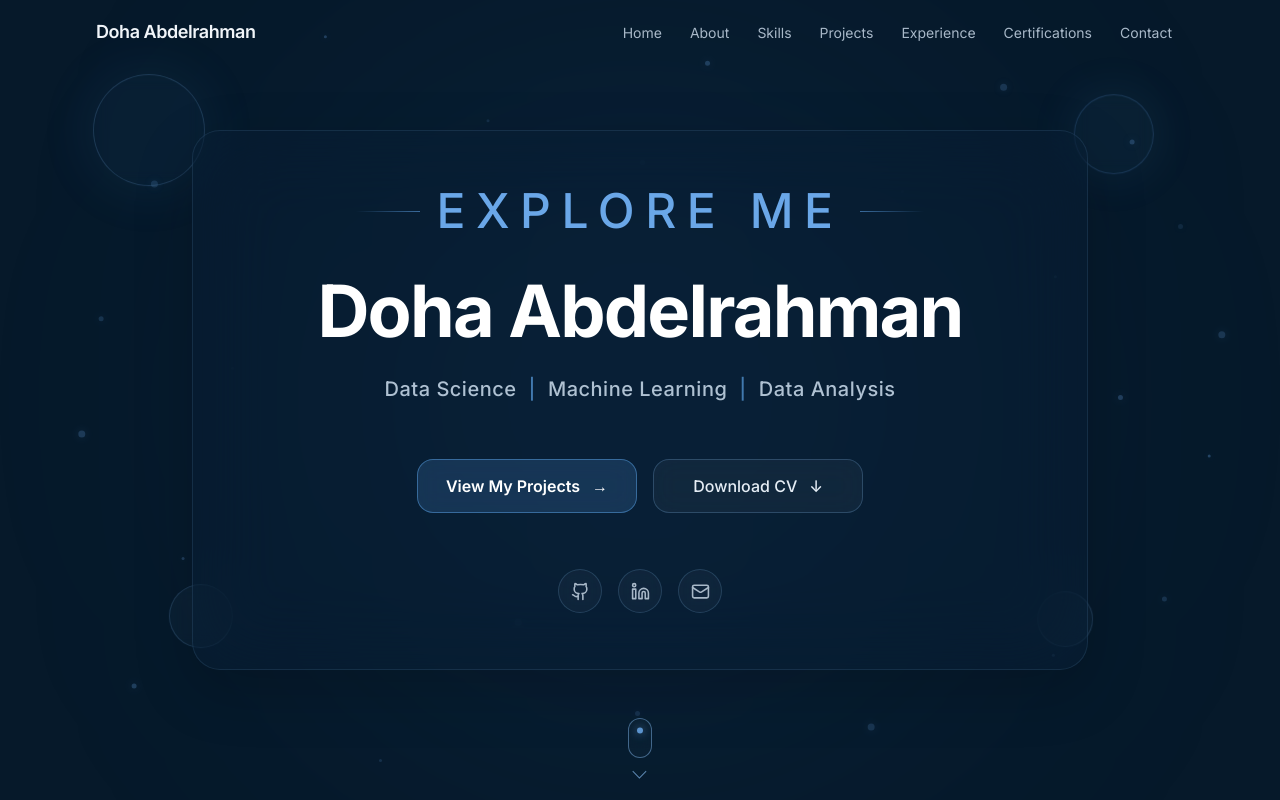
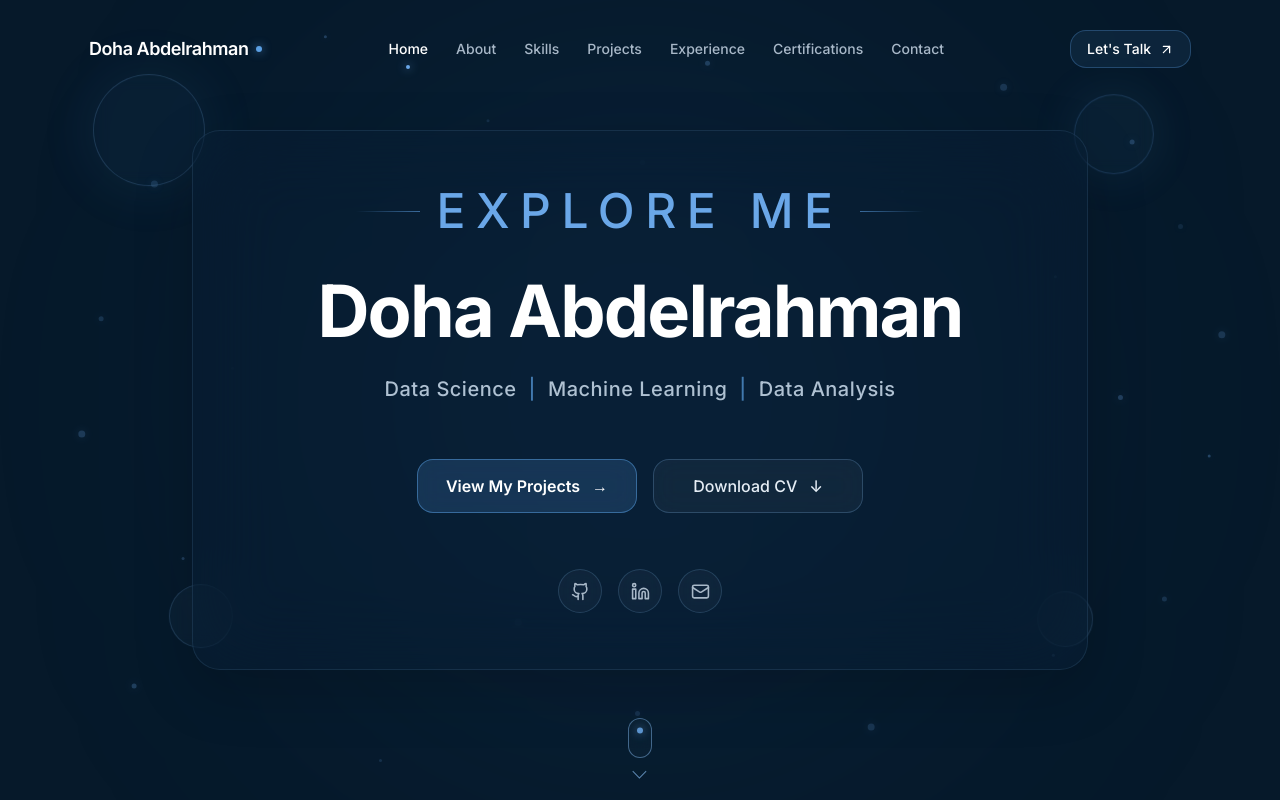
Before and after one commit to DohaAbdelrahman/Doha, a Next.js app: page / in a window 1280 px wide. Shown: the top 800 px of the page. Built offline with nearby package versions, Linux system fonts and the light colour scheme.

Commit message:
update navigation

```diff
--- a/src/components/portfolio/Navigation.tsx
+++ b/src/components/portfolio/Navigation.tsx
@@ -2,94 +2,356 @@
 
 import { useState, useEffect } from "react";
 import { motion, AnimatePresence } from "framer-motion";
-import { Menu, X } from "lucide-react";
+import { Menu, X, ArrowUpRight } from "lucide-react";
 import { navLinks, profile } from "@/data/portfolio";
 
 export default function Navigation() {
   const [scrolled, setScrolled] = useState(false);
   const [mobileOpen, setMobileOpen] = useState(false);
+  const [activeSection, setActiveSection] = useState("home");
 
   useEffect(() => {
-    const handleScroll = () => setScrolled(window.scrollY > 20);
+    const handleScroll = () => {
+      setScrolled(window.scrollY > 30);
+
+      const sections = navLinks.map((link) => link.href.replace("#", ""));
+
+      let currentSection = "home";
+
+      sections.forEach((section) => {
+        const element = document.getElementById(section);
+
+        if (element) {
+          const rect = element.getBoundingClientRect();
+
+          if (rect.top <= 140) {
+            currentSection = section;
+          }
+        }
+      });
+
+      setActiveSection(currentSection);
+    };
+
+    handleScroll();
+
     window.addEventListener("scroll", handleScroll, { passive: true });
-    return () => window.removeEventListener("scroll", handleScroll);
+
+    return () => {
+      window.removeEventListener("scroll", handleScroll);
+    };
   }, []);
 
   const handleNavClick = (href: string) => {
     setMobileOpen(false);
-    document.querySelector(href)?.scrollIntoView({ behavior: "smooth" });
+
+    document.querySelector(href)?.scrollIntoView({
+      behavior: "smooth",
+      block: "start",
+    });
   };
 
   return (
     <motion.header
-      initial={{ y: -80 }}
-      animate={{ y: 0 }}
+      initial={{ y: -30, opacity: 0 }}
+      animate={{ y: 0, opacity: 1 }}
       transition={{ duration: 0.6, ease: "easeOut" }}
-      className={`fixed top-0 left-0 right-0 z-50 transition-all duration-300 ${
+      className="fixed top-0 left-0 right-0 z-50 px-4 pt-4"
+    >
+      <nav
+        className={`
+          mx-auto
+          max-w-6xl
+          rounded-2xl
+          border
+          transition-all
+          duration-300
+          ${
             scrolled
-          ? "glass-subtle shadow-lg"
-          : "bg-transparent"
-      }`}
+              ? `
+                border-white/10
+                bg-[#06192A]/85
+                backdrop-blur-xl
+                shadow-[0_10px_40px_rgba(0,0,0,0.25)]
+              `
+              : `
+                border-transparent
+                bg-transparent
+              `
+          }
+        `}
       >
-      <nav className="max-w-6xl mx-auto px-4 sm:px-6 lg:px-8">
-        <div className="flex items-center justify-between h-16">
-          <a
-            href="#home"
-            onClick={(e) => { e.preventDefault(); handleNavClick("#home"); }}
-            className="font-semibold text-lg text-[#F1F5F9] tracking-tight"
+        <div className="flex h-16 items-center justify-between px-4 sm:px-6">
+
+          {/* Logo / Name */}
+          <button
+            type="button"
+            onClick={() => handleNavClick("#home")}
+            className="
+              group
+              flex
+              items-center
+              gap-2
+              text-left
+            "
+          >
+            <span
+              className="
+                text-base
+                sm:text-lg
+                font-semibold
+                tracking-tight
+                text-white
+                transition-colors
+                duration-300
+                group-hover:text-[#6AA7E8]
+              "
             >
               {profile.name}
-          </a>
+            </span>
 
-          <ul className="hidden md:flex items-center gap-1">
-            {navLinks.map((link) => (
-              <li key={link.href}>
-                <a
-                  href={link.href}
-                  onClick={(e) => { e.preventDefault(); handleNavClick(link.href); }}
-                  className="px-3 py-2 text-sm text-[#A8B8C8] hover:text-[#4F8FD8] transition-colors duration-200 rounded-lg hover:bg-white/5 hover-nav"
+            <span
+              className="
+                h-1.5
+                w-1.5
+                rounded-full
+                bg-[#5B9FE3]
+                shadow-[0_0_10px_rgba(91,159,227,0.8)]
+              "
+            />
+          </button>
+
+          {/* Desktop Navigation */}
+          <div className="hidden md:flex items-center gap-1">
+            {navLinks.map((link) => {
+              const section = link.href.replace("#", "");
+              const isActive = activeSection === section;
+
+              return (
+                <button
+                  key={link.href}
+                  type="button"
+                  onClick={() => handleNavClick(link.href)}
+                  className="
+                    relative
+                    px-3
+                    py-2
+                    text-sm
+                    font-medium
+                    transition-colors
+                    duration-300
+                  "
+                >
+                  <span
+                    className={`
+                      transition-colors
+                      duration-300
+                      ${
+                        isActive
+                          ? "text-white"
+                          : "text-[#A8B8C8] hover:text-white"
+                      }
+                    `}
                   >
                     {link.label}
-                </a>
-              </li>
-            ))}
-          </ul>
+                  </span>
 
+                  {/* Active indicator */}
+                  {isActive && (
+                    <motion.span
+                      layoutId="activeNav"
+                      className="
+                        absolute
+                        left-1/2
+                        -bottom-0.5
+                        h-1
+                        w-1
+                        -translate-x-1/2
+                        rounded-full
+                        bg-[#6AA7E8]
+                        shadow-[0_0_10px_rgba(106,167,232,0.9)]
+                      "
+                      transition={{
+                        type: "spring",
+                        stiffness: 400,
+                        damping: 30,
+                      }}
+                    />
+                  )}
+                </button>
+              );
+            })}
+          </div>
+
+          {/* Contact Button */}
           <button
+            type="button"
+            onClick={() => handleNavClick("#contact")}
+            className="
+              hidden
+              md:inline-flex
+              items-center
+              gap-2
+              rounded-xl
+              border
+              border-[#5B9FE3]/30
+              bg-[#4F8FD8]/10
+              px-4
+              py-2
+              text-sm
+              font-medium
+              text-white
+              transition-all
+              duration-300
+              hover:border-[#6AA7E8]/60
+              hover:bg-[#4F8FD8]/20
+              hover:-translate-y-0.5
+            "
+          >
+            Let's Talk
+
+            <ArrowUpRight size={15} />
+          </button>
+
+          {/* Mobile Menu Button */}
+          <button
+            type="button"
             onClick={() => setMobileOpen(!mobileOpen)}
-            className="md:hidden p-2 text-[#F1F5F9] hover:bg-white/10 rounded-lg transition-colors"
+            className="
+              md:hidden
+              flex
+              h-10
+              w-10
+              items-center
+              justify-center
+              rounded-xl
+              border
+              border-white/10
+              bg-white/[0.04]
+              text-white
+              transition-all
+              duration-300
+              hover:bg-white/[0.08]
+            "
             aria-label="Toggle menu"
+            aria-expanded={mobileOpen}
           >
-            {mobileOpen ? <X size={22} /> : <Menu size={22} />}
+            {mobileOpen ? (
+              <X size={20} />
+            ) : (
+              <Menu size={20} />
+            )}
           </button>
         </div>
-      </nav>
 
+        {/* Mobile Menu */}
         <AnimatePresence>
           {mobileOpen && (
             <motion.div
-            initial={{ opacity: 0, height: 0 }}
-            animate={{ opacity: 1, height: "auto" }}
-            exit={{ opacity: 0, height: 0 }}
-            transition={{ duration: 0.3 }}
-            className="md:hidden glass-subtle overflow-hidden"
+              initial={{
+                opacity: 0,
+                height: 0,
+              }}
+              animate={{
+                opacity: 1,
+                height: "auto",
+              }}
+              exit={{
+                opacity: 0,
+                height: 0,
+              }}
+              transition={{
+                duration: 0.25,
+              }}
+              className="
+                overflow-hidden
+                border-t
+                border-white/10
+                md:hidden
+              "
             >
-            <ul className="px-4 py-3 space-y-1">
-              {navLinks.map((link) => (
-                <li key={link.href}>
-                  <a
-                    href={link.href}
-                    onClick={(e) => { e.preventDefault(); handleNavClick(link.href); }}
-                    className="block px-3 py-2.5 text-sm text-[#A8B8C8] hover:text-[#4F8FD8] hover:bg-white/5 rounded-lg transition-colors hover-nav"
+              <div className="px-4 py-4">
+                <div className="space-y-1">
+                  {navLinks.map((link) => {
+                    const section = link.href.replace("#", "");
+                    const isActive = activeSection === section;
+
+                    return (
+                      <button
+                        key={link.href}
+                        type="button"
+                        onClick={() => handleNavClick(link.href)}
+                        className={`
+                          flex
+                          w-full
+                          items-center
+                          justify-between
+                          rounded-xl
+                          px-4
+                          py-3
+                          text-left
+                          text-sm
+                          font-medium
+                          transition-all
+                          duration-300
+                          ${
+                            isActive
+                              ? "bg-[#4F8FD8]/10 text-white"
+                              : "text-[#A8B8C8] hover:bg-white/[0.04] hover:text-white"
+                          }
+                        `}
                       >
-                    {link.label}
-                  </a>
-                </li>
-              ))}
-            </ul>
+                        <span>{link.label}</span>
+
+                        {isActive && (
+                          <span
+                            className="
+                              h-1.5
+                              w-1.5
+                              rounded-full
+                              bg-[#6AA7E8]
+                              shadow-[0_0_10px_rgba(106,167,232,0.8)]
+                            "
+                          />
+                        )}
+                      </button>
+                    );
+                  })}
+                </div>
+
+                <button
+                  type="button"
+                  onClick={() => handleNavClick("#contact")}
+                  className="
+                    mt-3
+                    flex
+                    w-full
+                    items-center
+                    justify-center
+                    gap-2
+                    rounded-xl
+                    border
+                    border-[#5B9FE3]/30
+                    bg-[#4F8FD8]/10
+                    px-4
+                    py-3
+                    text-sm
+                    font-medium
+                    text-white
+                    transition-all
+                    duration-300
+                    hover:bg-[#4F8FD8]/20
+                  "
+                >
+                  Let's Talk
+
+                  <ArrowUpRight size={15} />
+                </button>
+              </div>
             </motion.div>
           )}
         </AnimatePresence>
+      </nav>
     </motion.header>
   );
 }
```
Lines whose indentation alone changed are shown as unchanged.
